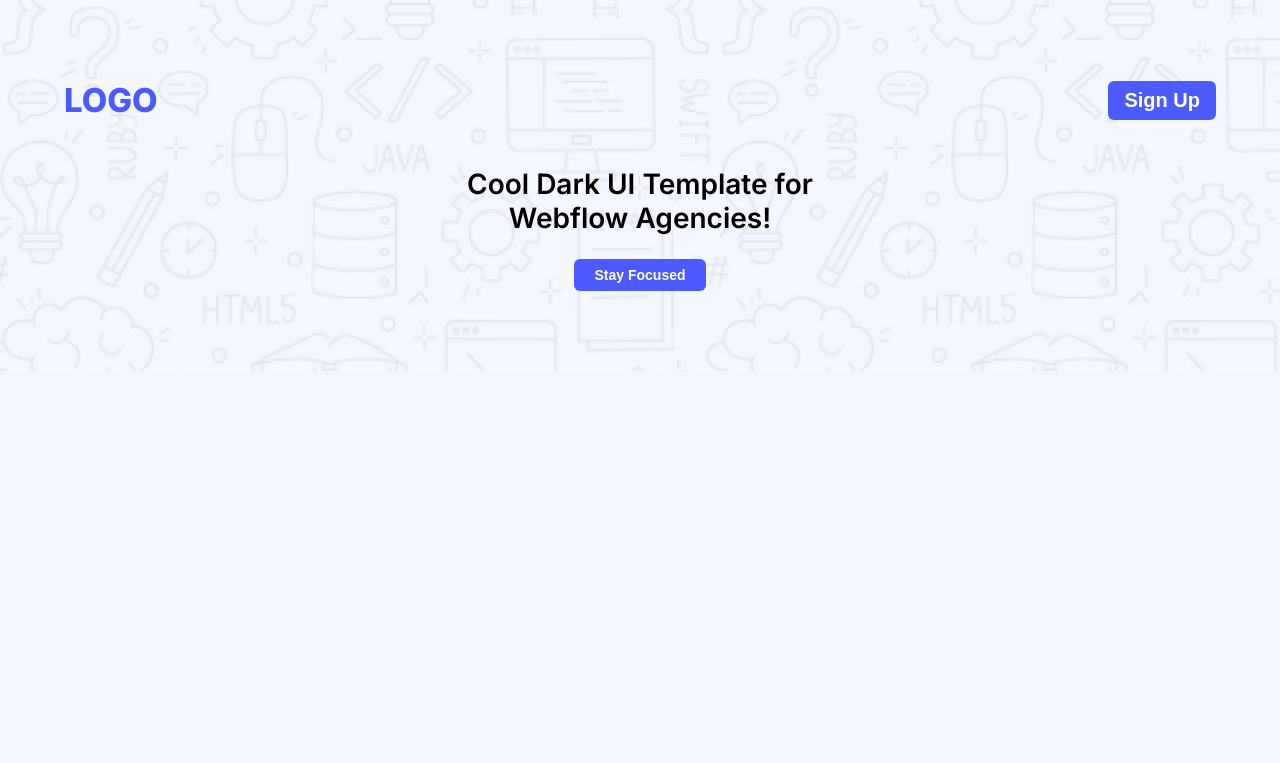
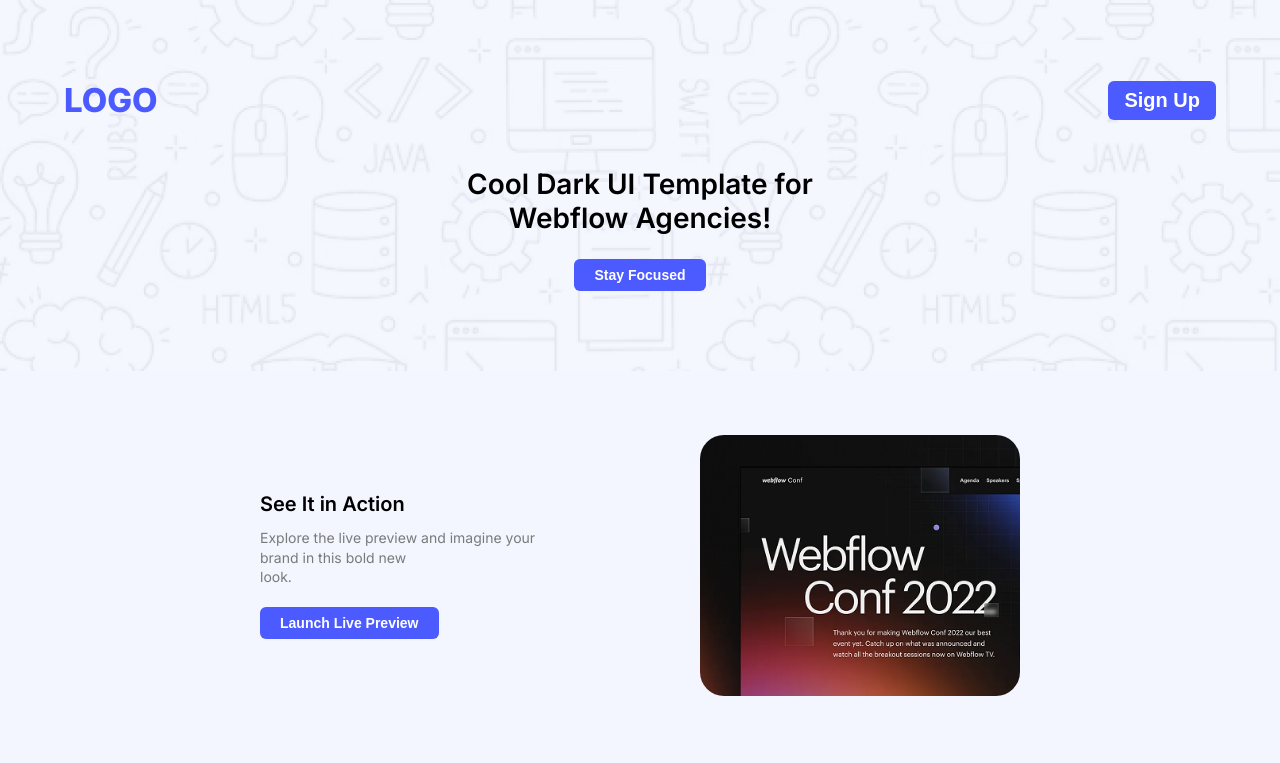
Before and after one commit to tonik007/first-assingment, a plain HTML site: page first.html in a window 1280 px wide. Drawn offline with Linux system fonts and the light colour scheme.

Commit message:
see-action commit

```diff
--- a/first.css
+++ b/first.css
@@ -93,3 +93,51 @@
       header .stay-focused-btn:hover {
         background-color: #3a47d1;
       }
+
+      /* "See It in Action" Section */
+      .see-action {
+        padding: 64px 24px;
+        display: flex;
+        flex-wrap: wrap;
+        justify-content: center;
+        gap: 40px;
+        align-items: center;
+      }
+      .see-action .text-block {
+        max-width: 400px;
+        flex: 1 1 320px;
+      }
+      .see-action h2 {
+        font-weight: 600;
+        font-size: 20px;
+        margin: 0 0 12px 0;
+      }
+      .see-action p {
+        font-weight: 400;
+        font-size: 14px;
+        color: #7a7a7a;
+        line-height: 1.4;
+        margin: 0 0 20px 0;
+      }
+      .see-action .launch-btn {
+        background-color: #4b5bff;
+        color: #fff;
+        font-weight: 600;
+        font-size: 14px;
+        padding: 8px 20px;
+        border-radius: 6px;
+        border: none;
+        cursor: pointer;
+        transition: background-color 0.3s ease;
+      }
+      .see-action .launch-btn:hover {
+        background-color: #3a47d1;
+      }
+      .see-action img {
+        border-radius: 24px;
+        max-width: 320px;
+        width: 100%;
+        height: auto;
+        object-fit: cover;
+        flex: 1 1 320px;
+      }
--- a/first.html
+++ b/first.html
@@ -18,5 +18,14 @@
   <button class="stay-focused-btn" type="button">Stay Focused</button>
 </header>
 
+  <main class="container">
+    <section class="see-action">
+      <div class="text-block">
+        <h2>See It in Action</h2>
+        <p>Explore the live preview and imagine your<br />brand in this bold new<br />look.</p>
+        <button class="launch-btn" type="button">Launch Live Preview</button>
+      </div>
+      <img src="assests/wc-mini.png" alt="Webflow Conf 2022 dark-themed conference promotional image with gradient and rounded corners" />
+    </section>
 </body>
 </html>
```
